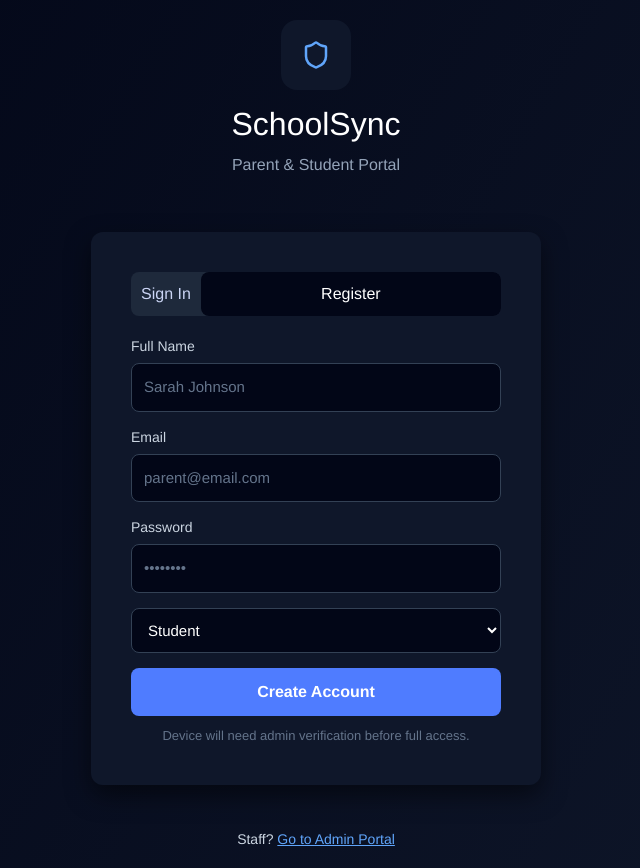
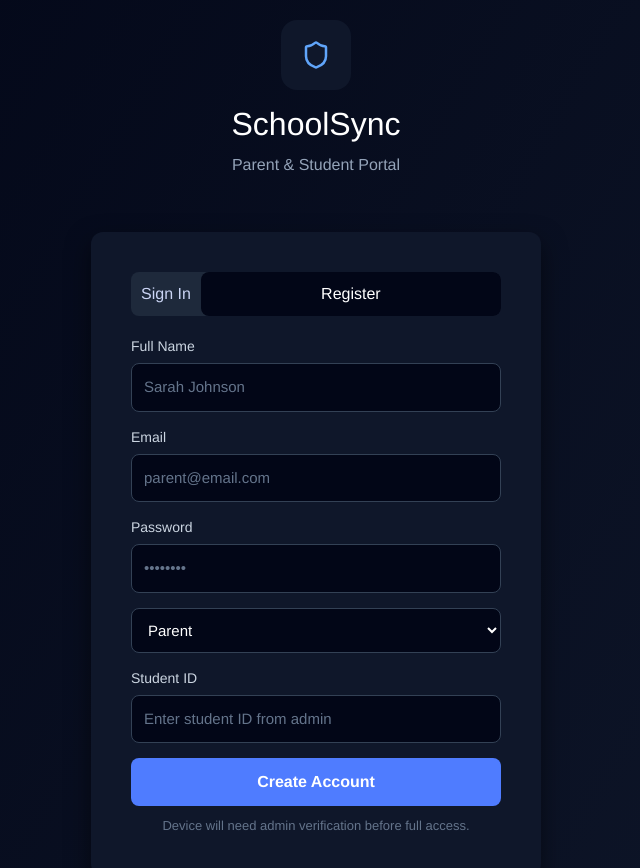
Before and after one commit to pshemssa/SchoolManagerClient, a React (Vite) app in the folder frontend/: page /register in a window 1280 px wide. Shown: the top 868 px of the page, without its empty margins (324-964 px from the left). Built offline with nearby package versions, Linux system fonts and the light colour scheme; no server answers.

Commit message:
a parent should signup using student's ID

```diff
--- a/frontend/src/pages/Register.jsx
+++ b/frontend/src/pages/Register.jsx
@@ -107,7 +107,8 @@ export default function Register() {
      name: "",
      email: "",
      password: "",
-     role: "student"
+     role: "parent",
+     studentId: ""
     });
     const [error, setError] = useState(""); const [success, setSuccess] = useState(""); const [loading, setLoading] = useState(false); const navigate = useNavigate(); const handleSubmit = async (e) => { e.preventDefault(); setError(""); setSuccess(""); setLoading(true); try { const deviceId = getDeviceId(); const response = await authService.register({ ...formData, deviceId }); setSuccess(response.data.message); setTimeout(() => navigate("/login"), 2000); } catch (err) { setError(err.response?.data?.error || "Registration failed"); } finally { setLoading(false); } };
 
@@ -195,9 +196,19 @@ export default function Register() {
               setFormData({ ...formData, role: e.target.value })
             }
           >
-            <option value="student">Student</option>
             <option value="parent">Parent</option>
           </select>
+
+          <label>Student ID</label>
+          <input
+            type="text"
+            placeholder="Enter student ID from admin"
+            value={formData.studentId}
+            onChange={(e) =>
+              setFormData({ ...formData, studentId: e.target.value })
+            }
+            required
+          />
 
           {error && <p className="error">{error}</p>}
           {success && <p className="success">{success}</p>}
```
